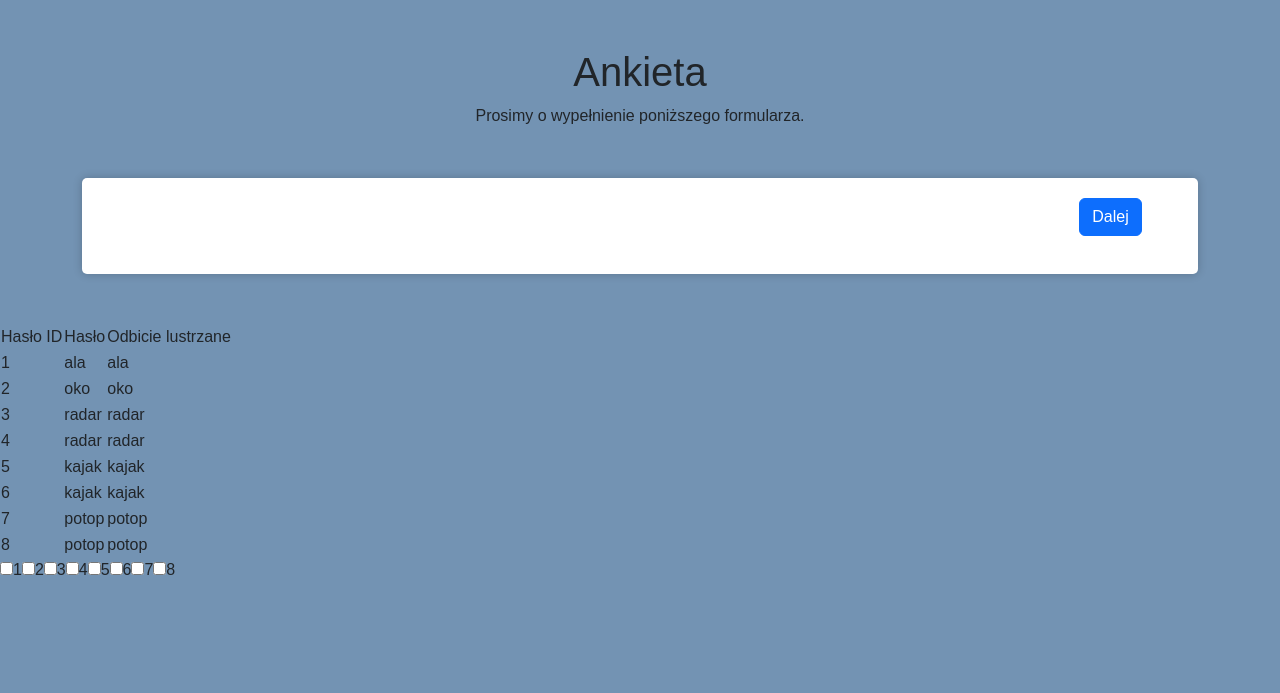
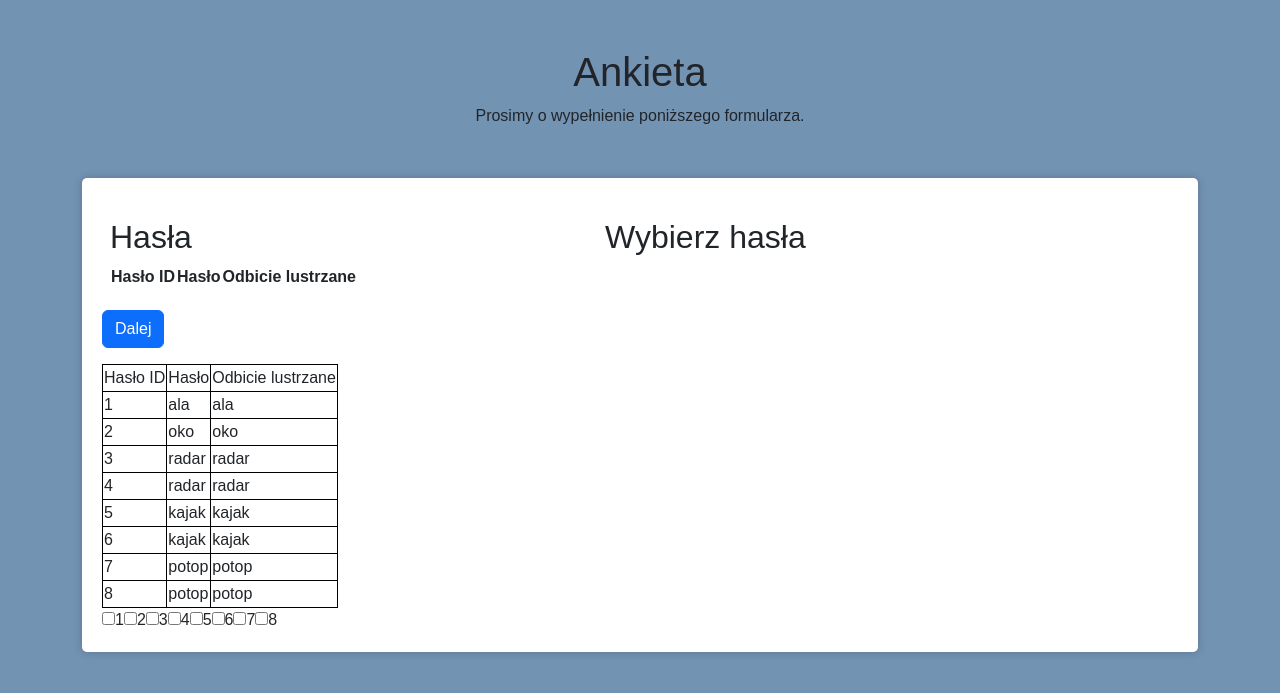
Before and after one commit to ArkadiuszKarbowski/assessment-of-attention-to-detail, a Flask app: page /page8 in a window 1280 px wide. Shown: the top 693 px of the page. Run offline with Flask 3, Linux system fonts and the light colour scheme; lists and menus that the app fills with data are empty; some libraries are stand-ins or nearby versions.

Commit message:
ex3 update

```diff
--- a/static/js/zad3.js
+++ b/static/js/zad3.js
@@ -23,6 +23,7 @@ for (let i = 0; i < hasla.length; i++) {
   row.insertCell().innerText = (i + 1).toString();
   row.insertCell().innerText = hasla[i];
   row.insertCell().innerText = odbicia[i];
+  row.style.border = '1px solid black'; // dodanie obramowania dla komórek
 }
 
 // Tworzenie listy checkboxów
@@ -38,5 +39,6 @@ for (let i = 0; i < hasla.length; i++) {
 }
 
 // Dodanie tabeli i listy checkboxów do dokumentu
-document.body.appendChild(tabela);
-document.body.appendChild(checkboxy);
+const formContainer = document.getElementById('form-container');
+formContainer.appendChild(tabela);
+formContainer.appendChild(checkboxy);
--- a/templates/zad3.html
+++ b/templates/zad3.html
@@ -16,6 +16,10 @@
 			padding: 20px;
 			box-sizing: border-box;
 		}
+
+		td {
+			border: 1px solid black;
+		}
 	</style>
 
 	<script>
@@ -31,13 +35,30 @@
 			<p>Prosimy o wypełnienie poniższego formularza.</p>
 		</div>
 		<form id="form-container">
-			<div class="column" id="left">
-				<p></p>
+			<div class="row">
+				<div class="column">
+					<h2>Hasła</h2>
+					<table id="hasla-table">
+						<thead>
+							<tr>
+								<th>Hasło ID</th>
+								<th>Hasło</th>
+								<th>Odbicie lustrzane</th>
+							</tr>
+						</thead>
+						<tbody>
+							<!-- tablica zostanie wygenerowana dynamicznie przez JavaScript -->
+						</tbody>
+					</table>
+				</div>
+				<div class="column">
+					<h2>Wybierz hasła</h2>
+					<div id="checkboxy">
+						<!-- lista zostanie wygenerowana dynamicznie przez JavaScript -->
+					</div>
+				</div>
 			</div>
-			<div class="column" id="right">
-				<p></p>
-			</div>
-			<button class="btn btn-primary mb-3" type="button" onclick='window.location.href = "/page8"'>Dalej </button>
+			<button class="btn btn-primary mb-3" type="button" onclick='window.location.href = "/page8"'>Dalej</button>
 		</form>
 	</div>
 
```
